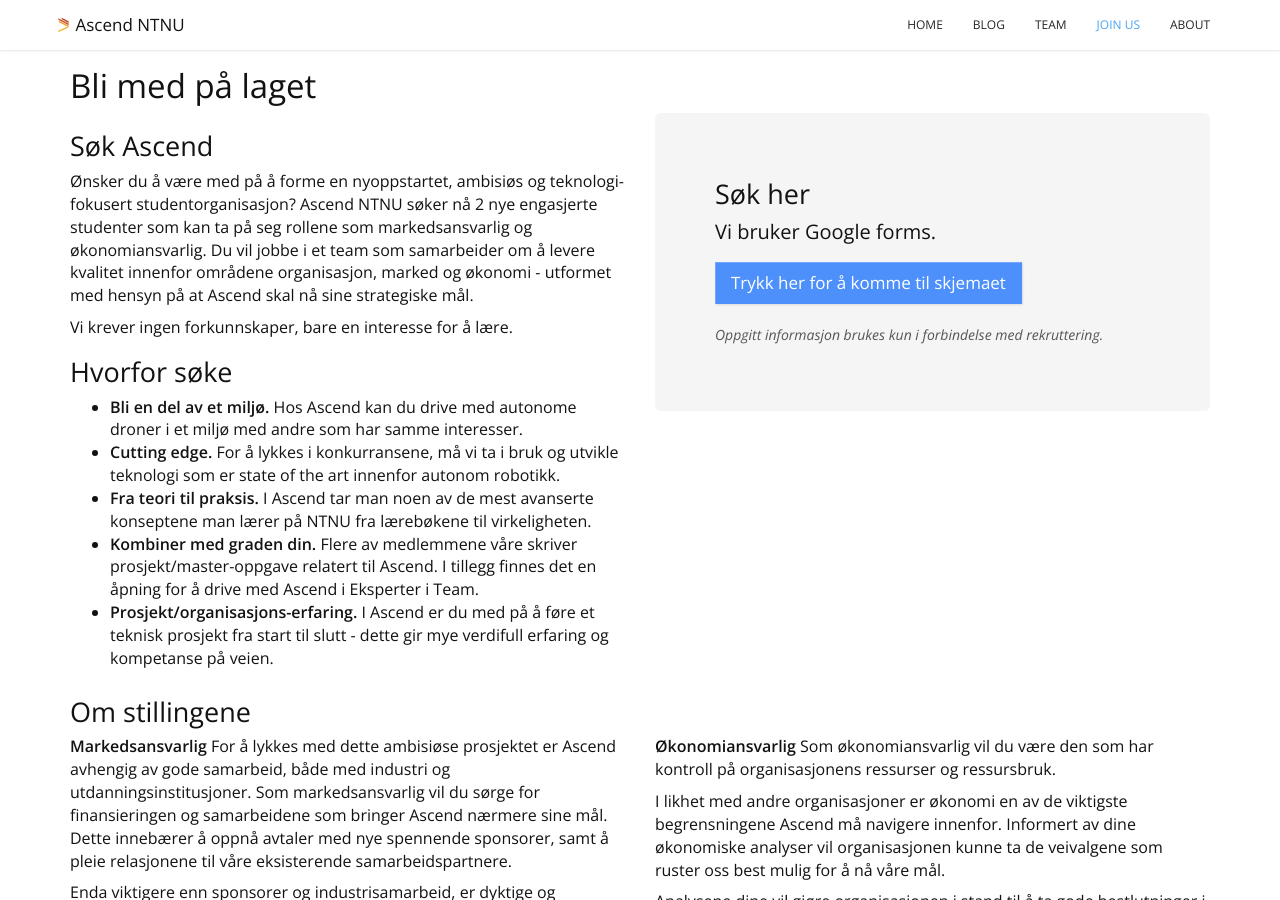
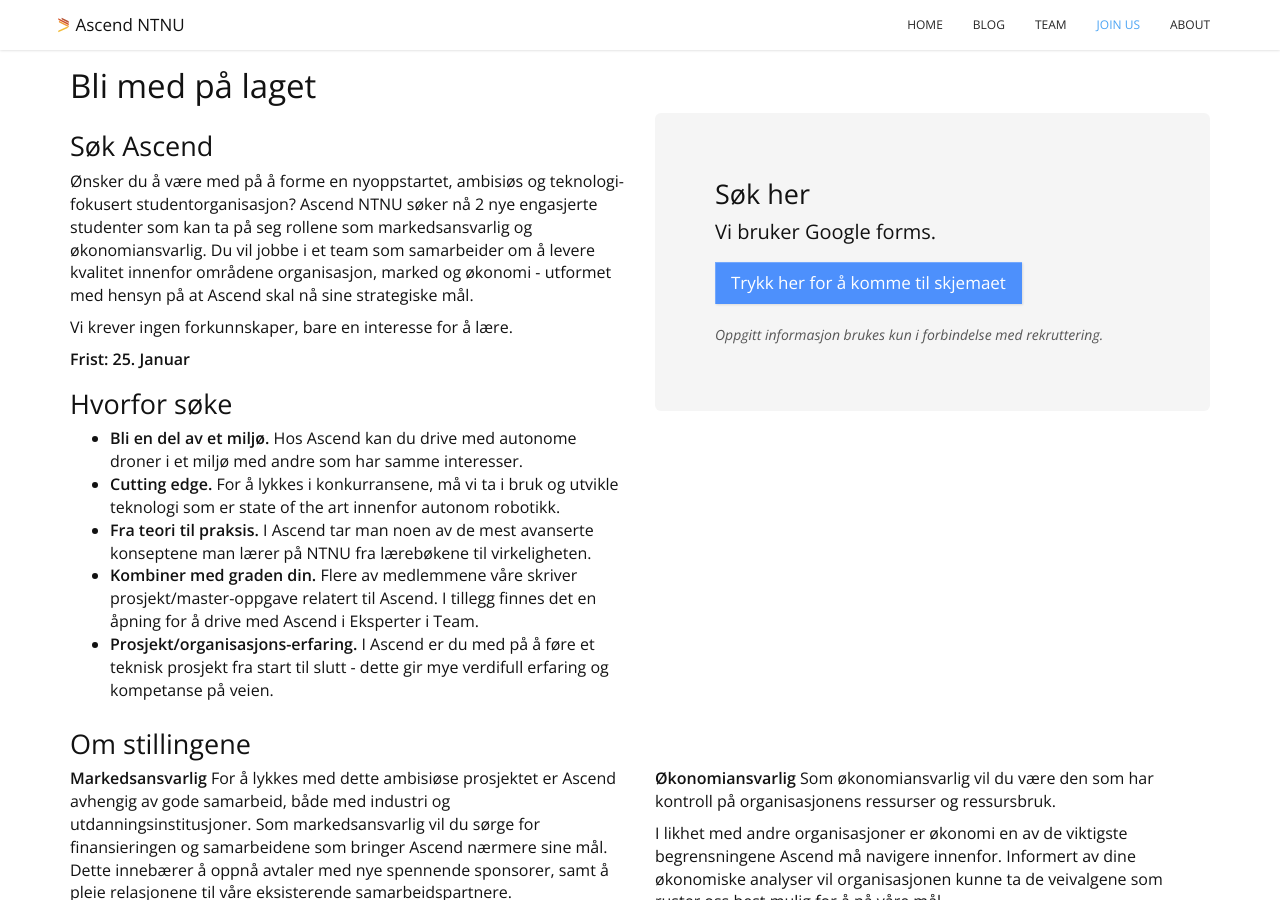
Before and after one commit to AscendNTNU/AscendNTNU.github.io, a Jekyll site: the page built from join.html, in a window 1280 px wide and 900 px high. Built offline with Jekyll 4.4.1, drawn with Linux system fonts in a browser that asks for light colours.

Commit message:
Add søknadsfrist

```diff
--- a/join.html
+++ b/join.html
@@ -14,6 +14,9 @@ permalink: /join/
 
 			<p>
 				Vi krever ingen forkunnskaper, bare en interesse for å lære.
+			</p>
+			<p>
+			<strong>Frist: 25. Januar</strong>
 			</p>
 
 			<h2>Hvorfor søke</h2>
```
